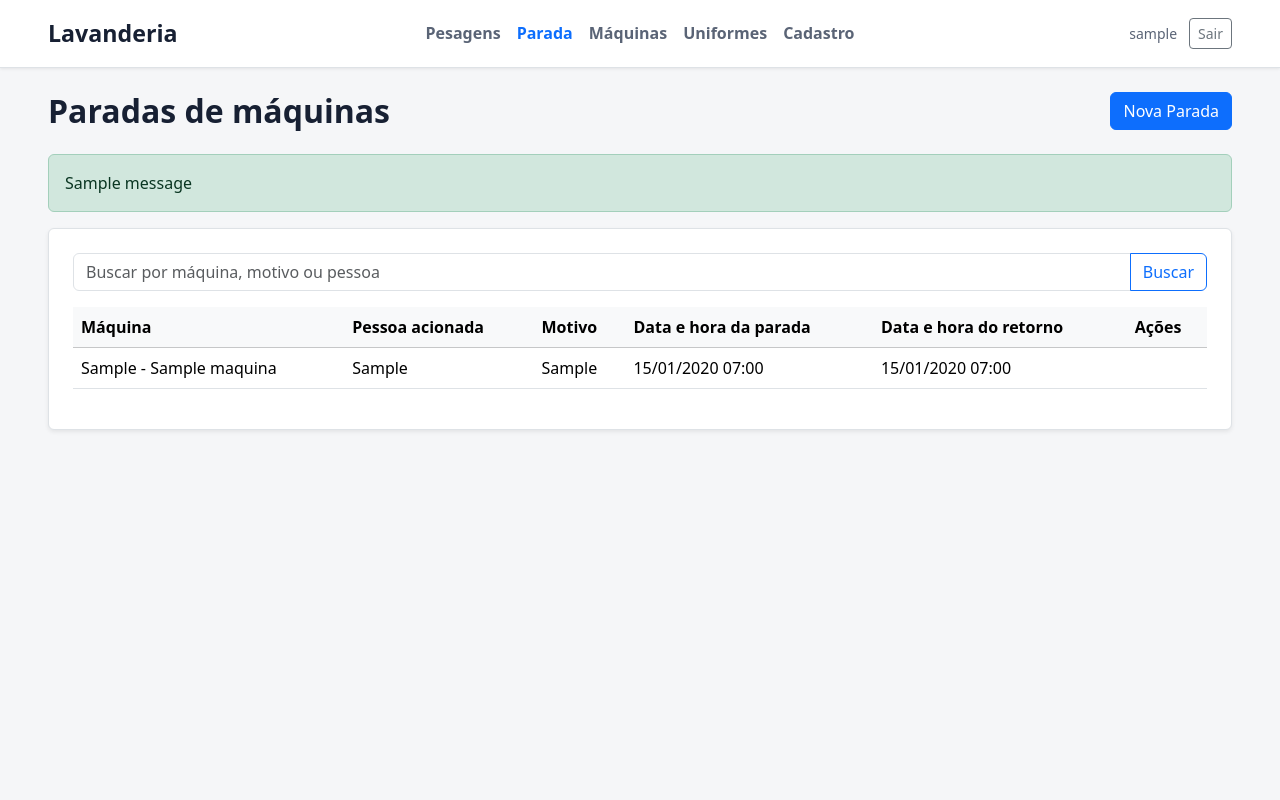
After one commit to Dvddddd/laundry_out, a Django app: page /paradas/ in a window 1280 px wide. The commit adds this page. Run offline with Django 5.2, Linux system fonts and the light colour scheme; a user stored in the database is signed in; tables that the repository leaves empty hold one stand-in row (values such as "Sample post"); one stand-in notice (Sample message) is shown.

Commit message:
feat: adiciona controle de paradas de maquinas

```diff
--- a/lavanderia/settings.py
+++ b/lavanderia/settings.py
@@ -45,6 +45,7 @@ INSTALLED_APPS = [
     'maquinas',
     'uniformes',
     'pesagens',
+    'paradas',
 ]
 
 MIDDLEWARE = [
--- a/lavanderia/urls.py
+++ b/lavanderia/urls.py
@@ -22,6 +22,7 @@ from django.urls import include, path
 urlpatterns = [
     path('', include('contas.urls')),
     path('', include('pesagens.urls')),
+    path('', include('paradas.urls')),
     path('', include('maquinas.urls')),
     path('uniformes/', include('uniformes.urls')),
     path('admin/', admin.site.urls),
--- a/maquinas/templates/maquinas/lista.html
+++ b/maquinas/templates/maquinas/lista.html
@@ -14,6 +14,7 @@
             <span class="app-brand">Lavanderia</span>
             <nav class="d-flex gap-3" aria-label="Cadastros">
                 <a class="app-nav-link" href="{% url 'pesagens:lista' %}">Pesagens</a>
+                <a class="app-nav-link" href="{% url 'paradas:lista' %}">Parada</a>
                 <a class="app-nav-link active" href="{% url 'maquinas:lista' %}">Máquinas</a>
                 <a class="app-nav-link" href="{% url 'uniformes:lista' %}">Uniformes</a>
                 <a class="app-nav-link" href="{% url 'contas:cadastro' %}">Cadastro</a>
--- /dev/null
+++ b/paradas/apps.py
@@ -0,0 +1,6 @@
+from django.apps import AppConfig
+
+
+class ParadasConfig(AppConfig):
+    default_auto_field = 'django.db.models.BigAutoField'
+    name = 'paradas'
--- /dev/null
+++ b/paradas/forms.py
@@ -0,0 +1,22 @@
+from django import forms
+
+from maquinas.models import Maquina
+from .models import ParadaMaquina
+
+
+class ParadaMaquinaForm(forms.ModelForm):
+    class Meta:
+        model = ParadaMaquina
+        fields = ('maquina', 'pessoa_acionada', 'motivo')
+        widgets = {
+            'maquina': forms.Select(attrs={'class': 'form-select'}),
+            'pessoa_acionada': forms.TextInput(attrs={'class': 'form-control'}),
+            'motivo': forms.Textarea(attrs={'class': 'form-control', 'rows': 3}),
+        }
+
+    def __init__(self, *args, **kwargs):
+        super().__init__(*args, **kwargs)
+        em_parada = ParadaMaquina.objects.filter(
+            retorno_em__isnull=True,
+        ).values('maquina_id')
+        self.fields['maquina'].queryset = Maquina.objects.exclude(pk__in=em_parada)
--- /dev/null
+++ b/paradas/static/paradas/js/paradas.js
@@ -0,0 +1,8 @@
+const botaoParada = document.querySelector('[data-toggle-parada]');
+if (botaoParada) {
+    const formulario = document.querySelector('[data-form-parada]');
+    botaoParada.addEventListener('click', () => {
+        formulario.hidden = !formulario.hidden;
+        botaoParada.setAttribute('aria-expanded', String(!formulario.hidden));
+    });
+}
--- /dev/null
+++ b/paradas/templates/paradas/lista.html
@@ -0,0 +1,78 @@
+{% load static tz %}
+<!doctype html>
+<html lang="pt-br">
+<head>
+    <meta charset="utf-8">
+    <meta name="viewport" content="width=device-width, initial-scale=1">
+    <title>Paradas de máquinas</title>
+    <link href="https://cdn.jsdelivr.net/npm/bootstrap@5.3.8/dist/css/bootstrap.min.css" rel="stylesheet">
+    <link rel="stylesheet" href="{% static 'maquinas/css/maquinas.css' %}">
+</head>
+<body>
+    <header class="app-header border-bottom">
+        <div class="app-header-content container-fluid px-4 px-lg-5 py-3">
+            <span class="app-brand">Lavanderia</span>
+            <nav class="d-flex gap-3" aria-label="Cadastros">
+                <a class="app-nav-link" href="{% url 'pesagens:lista' %}">Pesagens</a>
+                <a class="app-nav-link active" aria-current="page" href="{% url 'paradas:lista' %}">Parada</a>
+                <a class="app-nav-link" href="{% url 'maquinas:lista' %}">Máquinas</a>
+                <a class="app-nav-link" href="{% url 'uniformes:lista' %}">Uniformes</a>
+                <a class="app-nav-link" href="{% url 'contas:cadastro' %}">Cadastro</a>
+            </nav>
+            <div class="app-session">
+                <span>{{ request.user.username }}</span>
+                <form method="post" action="{% url 'contas:logout' %}">
+                    {% csrf_token %}
+                    <button class="btn btn-sm btn-outline-secondary" type="submit">Sair</button>
+                </form>
+            </div>
+        </div>
+    </header>
+    <main class="container-fluid px-4 px-lg-5 py-4">
+        <div class="d-flex justify-content-between align-items-center mb-4">
+            <h1 class="h2 fw-bold m-0">Paradas de máquinas</h1>
+            <button class="btn btn-primary" type="button" data-toggle-parada aria-expanded="{{ form.errors|yesno:'true,false' }}">Nova Parada</button>
+        </div>
+        <section class="card shadow-sm mb-4" data-form-parada {% if not form.errors %}hidden{% endif %}>
+            <div class="card-body p-4">
+                <h2 class="h5 fw-bold mb-3">Registrar parada</h2>
+                <form method="post">
+                    {% csrf_token %}
+                    {% if form.non_field_errors %}<div class="alert alert-danger">{{ form.non_field_errors }}</div>{% endif %}
+                    <div class="row g-3">
+                        <div class="col-12 col-md-6"><label class="form-label" for="{{ form.maquina.id_for_label }}">{{ form.maquina.label }}</label>{{ form.maquina }}{{ form.maquina.errors }}</div>
+                        <div class="col-12 col-md-6"><label class="form-label" for="{{ form.pessoa_acionada.id_for_label }}">{{ form.pessoa_acionada.label }}</label>{{ form.pessoa_acionada }}{{ form.pessoa_acionada.errors }}</div>
+                        <div class="col-12"><label class="form-label" for="{{ form.motivo.id_for_label }}">{{ form.motivo.label }}</label>{{ form.motivo }}{{ form.motivo.errors }}</div>
+                    </div>
+                    <button class="btn btn-primary mt-3">Salvar parada</button>
+                </form>
+            </div>
+        </section>
+        {% for message in messages %}<div class="alert alert-success">{{ message }}</div>{% endfor %}
+        <section class="card shadow-sm">
+            <div class="card-body p-4">
+                <form method="get" class="mb-3"><div class="input-group"><input class="form-control" name="q" value="{{ q }}" placeholder="Buscar por máquina, motivo ou pessoa"><button class="btn btn-outline-primary">Buscar</button></div></form>
+                <div class="table-responsive">
+                    <table class="table table-hover align-middle">
+                        <thead class="table-light"><tr><th>Máquina</th><th>Pessoa acionada</th><th>Motivo</th><th>Data e hora da parada</th><th>Data e hora do retorno</th><th>Ações</th></tr></thead>
+                        <tbody>
+                            {% for parada in paradas %}
+                                <tr>
+                                    <td>{{ parada.maquina }}</td><td>{{ parada.pessoa_acionada }}</td><td>{{ parada.motivo }}</td>
+                                    <td>{{ parada.criado_em|localtime|date:'d/m/Y H:i' }}</td>
+                                    <td>{% if parada.retorno_em %}{{ parada.retorno_em|localtime|date:'d/m/Y H:i' }}{% else %}<span class="badge bg-warning text-dark">Em parada</span>{% endif %}</td>
+                                    <td class="text-nowrap">
+                                        {% if not parada.retorno_em %}<form method="post" action="{% url 'paradas:retorno' parada.pk %}" class="d-inline">{% csrf_token %}<button class="btn btn-sm btn-success">Registrar retorno</button></form>{% endif %}
+                                    </td>
+                                </tr>
+                            {% empty %}<tr><td colspan="6" class="text-center text-secondary py-4">Nenhuma parada registrada.</td></tr>{% endfor %}
+                        </tbody>
+                    </table>
+                </div>
+                {% if paradas.has_other_pages %}<nav aria-label="Paginação"><ul class="pagination justify-content-center">{% if paradas.has_previous %}<li class="page-item"><a class="page-link" href="?page={{ paradas.previous_page_number }}&q={{ q|urlencode }}">Anterior</a></li>{% endif %}<li class="page-item disabled"><span class="page-link">{{ paradas.number }} de {{ paradas.paginator.num_pages }}</span></li>{% if paradas.has_next %}<li class="page-item"><a class="page-link" href="?page={{ paradas.next_page_number }}&q={{ q|urlencode }}">Próxima</a></li>{% endif %}</ul></nav>{% endif %}
+            </div>
+        </section>
+    </main>
+    <script src="{% static 'paradas/js/paradas.js' %}" defer></script>
+</body>
+</html>
--- /dev/null
+++ b/paradas/urls.py
@@ -0,0 +1,10 @@
+from django.urls import path
+from . import views
+
+app_name = 'paradas'
+
+urlpatterns = [
+    path('paradas/', views.lista_paradas, name='lista'),
+    path('paradas/<int:pk>/retorno/', views.registrar_retorno, name='retorno'),
+    path('paradas/<int:pk>/excluir/', views.excluir_parada, name='excluir'),
+]
--- /dev/null
+++ b/paradas/views.py
@@ -0,0 +1,66 @@
+from django.contrib import messages
+from django.contrib.auth.decorators import login_required
+from django.core.paginator import Paginator
+from django.db import IntegrityError, transaction
+from django.db.models import Q
+from django.http import HttpResponse
+from django.shortcuts import get_object_or_404, redirect, render
+from django.utils import timezone
+from django.views.decorators.http import require_POST
+
+from .forms import ParadaMaquinaForm
+from .models import ParadaMaquina
+
+
+@login_required
+def lista_paradas(request):
+    form = ParadaMaquinaForm(request.POST or None)
+    if request.method == 'POST' and form.is_valid():
+        parada = form.save(commit=False)
+        try:
+            with transaction.atomic():
+                if ParadaMaquina.objects.select_for_update().filter(
+                    maquina=parada.maquina,
+                    retorno_em__isnull=True,
+                ).exists():
+                    raise IntegrityError
+                parada.save()
+        except IntegrityError:
+            form.add_error('maquina', 'Esta máquina já está em parada.')
+        else:
+            messages.success(request, 'Parada registrada.')
+            return redirect('paradas:lista')
+
+    busca = request.GET.get('q', '').strip()
+    registros = ParadaMaquina.objects.select_related('maquina')
+    if busca:
+        registros = registros.filter(
+            Q(maquina__nome__icontains=busca)
+            | Q(maquina__codigo__icontains=busca)
+            | Q(motivo__icontains=busca)
+            | Q(pessoa_acionada__icontains=busca)
+        )
+    pagina = Paginator(registros, 10).get_page(request.GET.get('page'))
+    return render(request, 'paradas/lista.html', {
+        'form': form,
+        'paradas': pagina,
+        'q': busca,
+    })
+
+
+@login_required
+@require_POST
+def registrar_retorno(request, pk):
+    parada = get_object_or_404(ParadaMaquina, pk=pk)
+    if parada.retorno_em is None:
+        parada.retorno_em = timezone.now()
+        parada.save(update_fields=['retorno_em'])
+        messages.success(request, 'Retorno da máquina registrado.')
+    return redirect('paradas:lista')
+
+
+@login_required
+@require_POST
+def excluir_parada(request, pk):
+    get_object_or_404(ParadaMaquina, pk=pk).delete()
+    return HttpResponse(status=204)
--- a/pesagens/templates/pesagens/lista.html
+++ b/pesagens/templates/pesagens/lista.html
@@ -15,6 +15,7 @@
             <span class="app-brand">Lavanderia</span>
             <nav class="d-flex gap-3" aria-label="Cadastros">
                 <a class="app-nav-link active" aria-current="page" href="{% url 'pesagens:lista' %}">Pesagens</a>
+                <a class="app-nav-link" href="{% url 'paradas:lista' %}">Parada</a>
                 <a class="app-nav-link" href="{% url 'maquinas:lista' %}">Máquinas</a>
                 <a class="app-nav-link" href="{% url 'uniformes:lista' %}">Uniformes</a>
                 <a class="app-nav-link" href="{% url 'contas:cadastro' %}">Cadastro</a>
--- a/uniformes/templates/uniformes/lista.html
+++ b/uniformes/templates/uniformes/lista.html
@@ -14,6 +14,7 @@
             <span class="app-brand">Lavanderia</span>
             <nav class="d-flex gap-3" aria-label="Cadastros">
                 <a class="app-nav-link" href="{% url 'pesagens:lista' %}">Pesagens</a>
+                <a class="app-nav-link" href="{% url 'paradas:lista' %}">Parada</a>
                 <a class="app-nav-link" href="{% url 'maquinas:lista' %}">Máquinas</a>
                 <a class="app-nav-link active" href="{% url 'uniformes:lista' %}">Uniformes</a>
                 <a class="app-nav-link" href="{% url 'contas:cadastro' %}">Cadastro</a>
```
Also changed, not shown: paradas/models.py (added, +25 -0 lines), pesagens/forms.py (+8 -0 lines), paradas/__init__.py (added), paradas/migrations/0001_initial.py (added), paradas/migrations/__init__.py (added).
